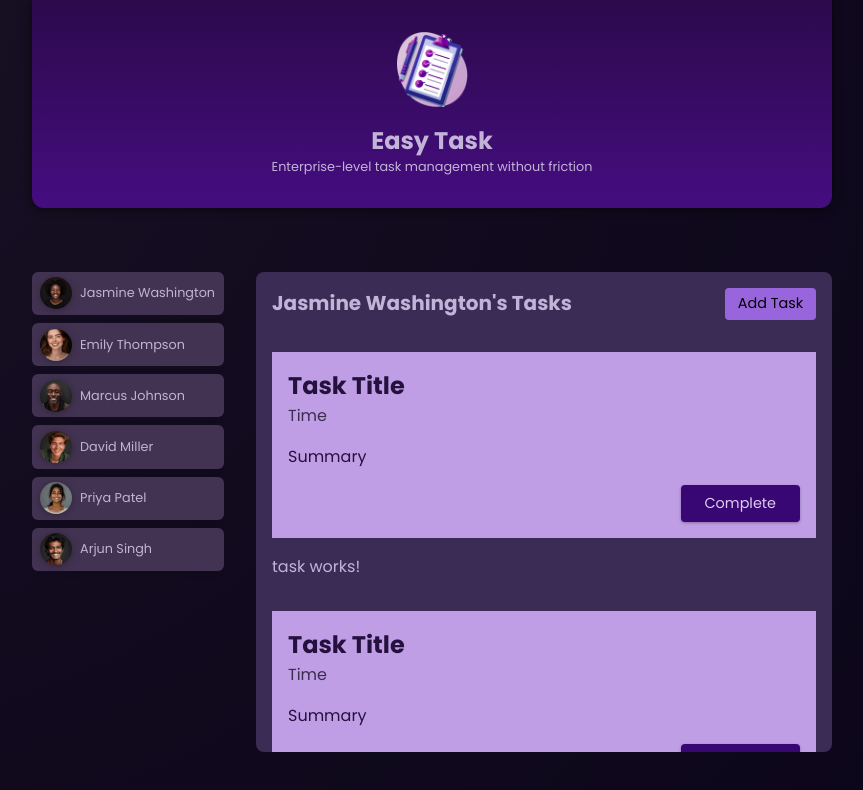
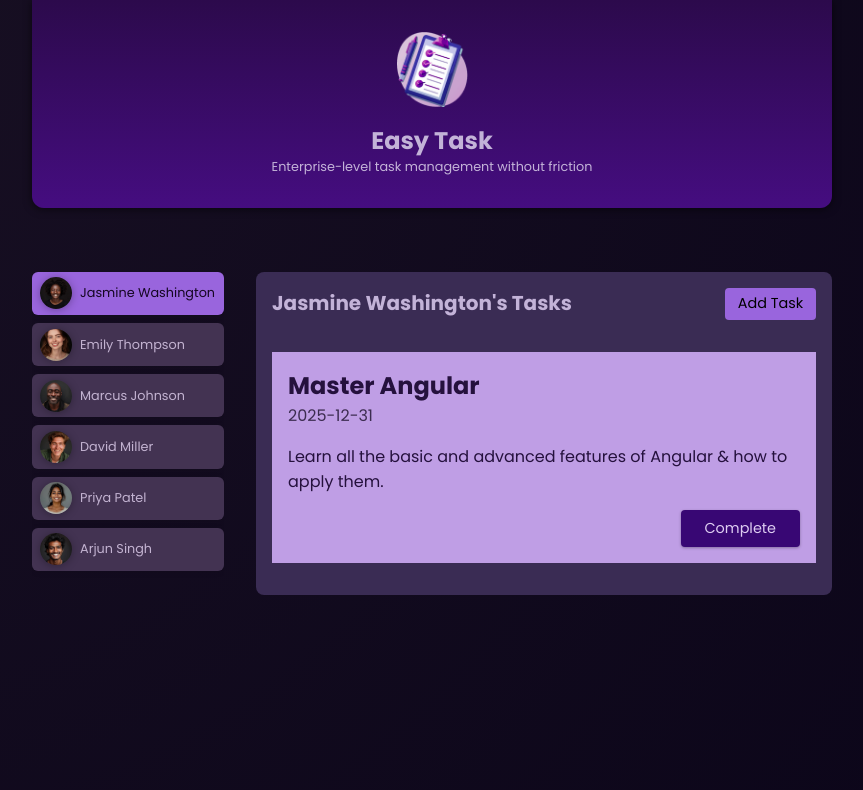
Before and after one commit to Bikal-Adhikari/angular-app, an Angular app: page / in a window 1280 px wide. Both pictures are taken after a click on the button "Jasmine Washington". Shown: the top 790 px of the page, without its empty margins (208-1071 px from the left). Built offline with nearby package versions, Linux system fonts and the light colour scheme.

Commit message:
Deleting task complete

```diff
--- a/src/app/app.component.html
+++ b/src/app/app.component.html
@@ -3,13 +3,17 @@
   <ul id="users">
     @for (user of users; track user.id){
     <li>
-      <app-user [user]="user" (select)="onSelectUser($event)" />
+      <app-user
+        [user]="user"
+        [selected]="user.id === selectedUserId"
+        (select)="onSelectUser($event)"
+      />
     </li>
     }
   </ul>
 
   @if (selectedUser){
-  <app-tasks [name]="selectedUser!.name" />
+  <app-tasks [userId]="selectedUser.id" [name]="selectedUser!.name" />
   } @else {
   <p id="fallback">Select a user to see their tasks!</p>
   }
--- a/src/app/tasks/task/task.component.html
+++ b/src/app/tasks/task/task.component.html
@@ -1,9 +1,8 @@
 <article>
-  <h2>Task Title</h2>
-  <time datetime="">Time</time>
-  <p>Summary</p>
+  <h2>{{ task.title }}</h2>
+  <time>{{ task.dueDate }}</time>
+  <p>{{ task.summary }}</p>
   <p class="actions">
-    <button>Complete</button>
+    <button (click)="onCompleteTask()">Complete</button>
   </p>
 </article>
-<p>task works!</p>
--- a/src/app/tasks/task/task.component.ts
+++ b/src/app/tasks/task/task.component.ts
@@ -1,12 +1,18 @@
-import { Component } from '@angular/core';
+import { Component, EventEmitter, Input, Output } from '@angular/core';
+import { type Task } from './task.model';
 
 @Component({
   selector: 'app-task',
   standalone: true,
   imports: [],
   templateUrl: './task.component.html',
-  styleUrl: './task.component.css'
+  styleUrl: './task.component.css',
 })
 export class TaskComponent {
+  @Input({ required: true }) task!: Task;
+  @Output() complete = new EventEmitter<string>();
 
+  onCompleteTask() {
+    this.complete.emit(this.task.id);
+  }
 }
--- a/src/app/tasks/tasks.component.html
+++ b/src/app/tasks/tasks.component.html
@@ -6,17 +6,10 @@
     </menu>
   </header>
   <ul>
+    @for (task of SelectedUserTasks; track task.id){
     <li>
-      <app-task />
+      <app-task [task]="task" (complete)="onCompleteTask($event)" />
     </li>
-    <li>
-      <app-task />
-    </li>
-    <li>
-      <app-task />
-    </li>
-    <li>
-      <app-task />
-    </li>
+    }
   </ul>
 </section>
--- a/src/app/tasks/tasks.component.ts
+++ b/src/app/tasks/tasks.component.ts
@@ -1,5 +1,5 @@
 import { Component, Input } from '@angular/core';
-import { TaskComponent } from "./task/task.component";
+import { TaskComponent } from './task/task.component';
 
 @Component({
   selector: 'app-tasks',
@@ -9,5 +9,40 @@ import { TaskComponent } from "./task/task.component";
   styleUrl: './tasks.component.css',
 })
 export class TasksComponent {
-  @Input() name?: string;
+  @Input({ required: true }) name?: string;
+  @Input({ required: true }) userId!: string;
+
+  tasks = [
+    {
+      id: 't1',
+      userId: 'u1',
+      title: 'Master Angular',
+      summary:
+        'Learn all the basic and advanced features of Angular & how to apply them.',
+      dueDate: '2025-12-31',
+    },
+    {
+      id: 't2',
+      userId: 'u3',
+      title: 'Build first prototype',
+      summary: 'Build a first prototype of the online shop website',
+      dueDate: '2024-05-31',
+    },
+    {
+      id: 't3',
+      userId: 'u3',
+      title: 'Prepare issue template',
+      summary:
+        'Prepare and describe an issue template which will help with project management',
+      dueDate: '2024-06-15',
+    },
+  ];
+
+  get SelectedUserTasks() {
+    return this.tasks.filter((task) => task.userId === this.userId);
+  }
+
+  onCompleteTask(id: string) {
+    this.tasks = this.tasks.filter((task) => task.id !== id);
+  }
 }
--- a/src/app/user/user.component.html
+++ b/src/app/user/user.component.html
@@ -1,5 +1,5 @@
 <div>
-  <button (click)="onSelectUser()">
+  <button [class.active]="selected" (click)="onSelectUser()">
     <img [src]="imagePath" [alt]="user.name" />
     <span>{{ user.name }}</span>
   </button>
```
Also changed, not shown: src/app/tasks/task/task.model.ts (added, +7 -0 lines), src/app/user/user.component.ts (+2 -12 lines), src/app/user/user.model.ts (added, +11 -0 lines).
